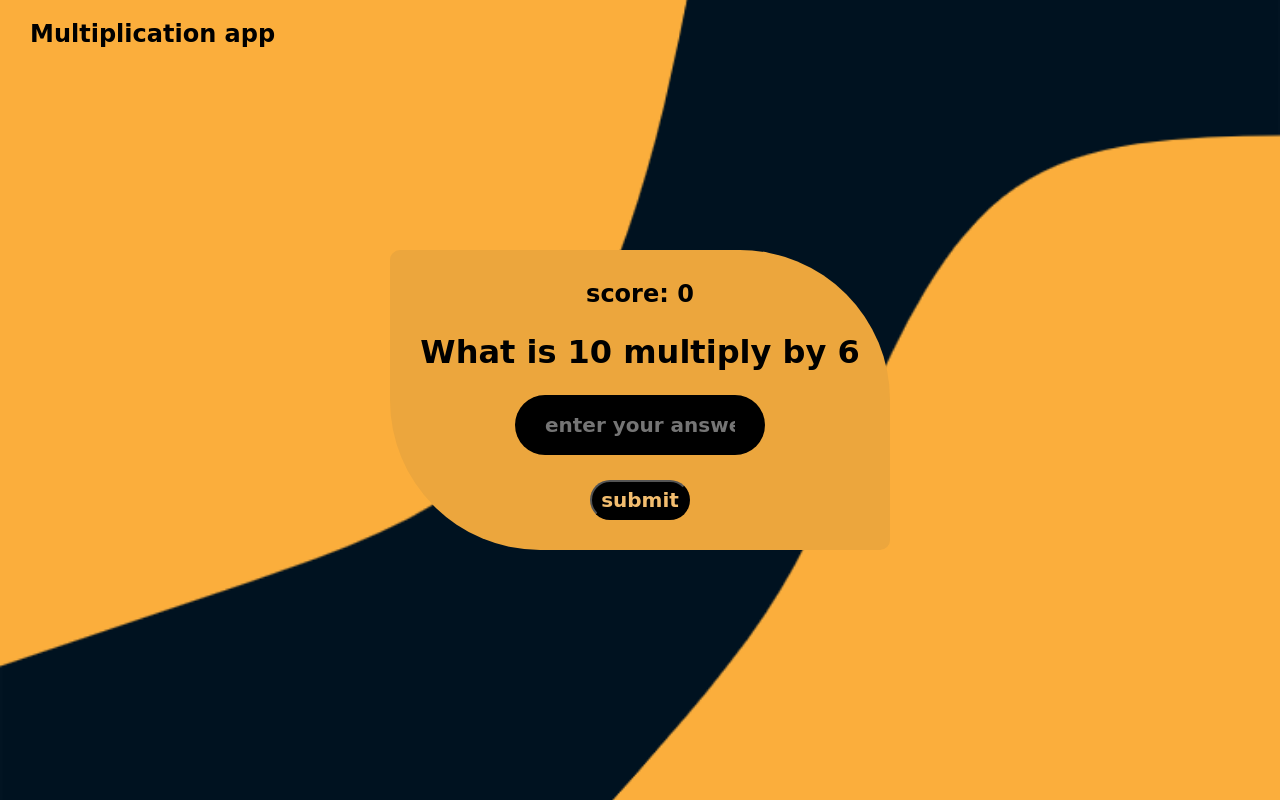
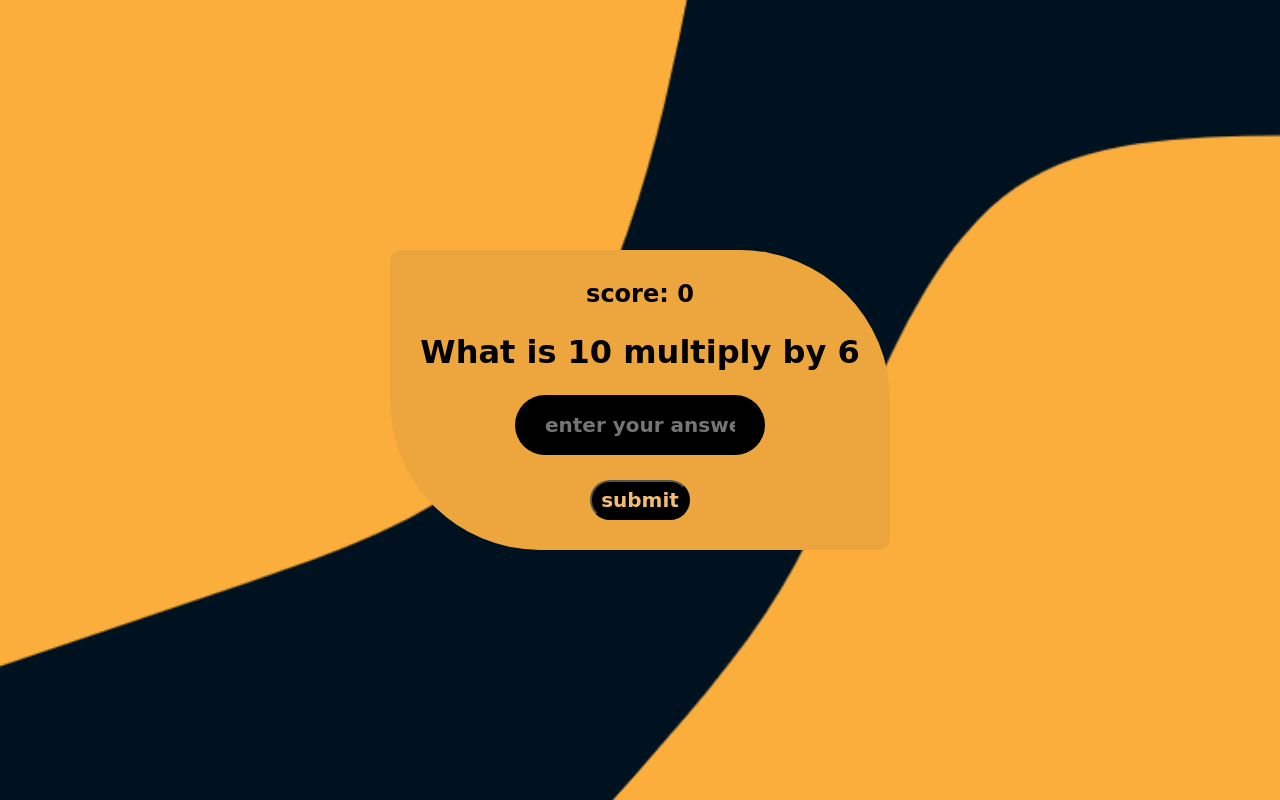
Before and after one commit to rohanp8085/multiplication-app, a plain HTML site: page index.html in a window 1280 px wide. Drawn offline with Linux system fonts and the light colour scheme; a web font is replaced by a local one.

Commit message:
second commit

```diff
--- a/index.html
+++ b/index.html
@@ -9,7 +9,6 @@
 </head>
 <body>
     <div class="container">
-        <div class="navbar"><h2>Multiplication app</h2></div>
    <form>
     <h2 id="scoreone">score</h2>
     <h1 id="question">what is 9 multiply by is 3 ?</h1>
```
